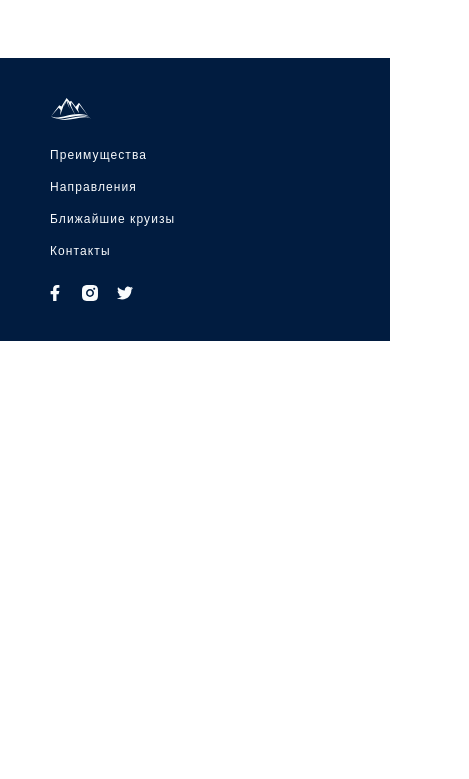
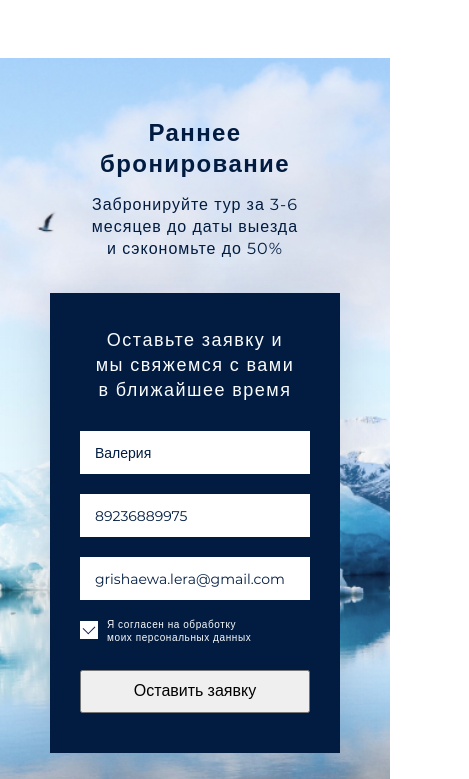
Before and after one commit to tkoshurnikova/cruises-to-antarctica, a website: page source/index.html in a window 390 px wide. Shown: the part 5565-6344 px from the top of the page, 469 px wide, since content can reach past the window. Before the commit the page ends 5906 px from the top, so only its background shows below. Drawn offline with nearby package versions, Linux system fonts and the light colour scheme; files that its build step writes are made by us from their sources; files whose address does not match are found by name.

Commit message:
Бронирование

```diff
--- a/source/index.html
+++ b/source/index.html
@@ -319,6 +319,24 @@
           </li>
         </ul>
       </section>
+      <section class="page-main__booking booking">
+        <div>
+          <h2>Раннее бронирование</h2>
+          <p>Забронируйте тур за 3-6 месяцев<br> до даты выезда и сэкономьте до 50%</p>
+        </div>
+        <form class="booking__form" method="post">
+          <p>Оставьте заявку и мы свяжемся с вами в ближайшее время</p>
+          <label class="visually-hidden" for="name">Имя</label>
+          <input type="text" name="name" id="name" placeholder="Валерия" aria-label="Имя">
+          <label class="visually-hidden" for="phone">Телефон</label>
+          <input type="tel" name="phone" id="phone" placeholder="89236889975" aria-label="Телефон">
+          <label class="visually-hidden" for="email">Электронная почта</label>
+          <input type="email" name="email" id="email" placeholder="grishaewa.lera@gmail.com" aria-label="Электронная почта">
+          <input class="visually-hidden" type="checkbox" name="personal-data" id="personal-data" checked>
+          <label for="personal-data">Я согласен на обработку моих персональных данных</label>
+          <button type="submit">Оставить заявку</button>
+        </form>
+      </section>
     </main>
     <footer class="page-footer">
       <a class="page-footer__logo">
--- /dev/null
+++ b/source/sass/blocks/booking.scss
@@ -0,0 +1,217 @@
+.booking {
+  display: flex;
+  justify-content: space-between;
+  align-items: center;
+  padding: 0 calc(50% - 520px);
+  padding-top: 50px;
+  padding-bottom: 50px;
+  background-color: #b8dcfb;
+  background-image: url("../img/booking-bg-desktop@1x.jpg");
+  background-repeat: no-repeat;
+  background-size: cover;
+
+  @media (min-resolution: 144dpi), (min-resolution: 1.5dppx) {
+    background-image: url("../img/booking-bg-desktop@2x.jpg");
+  }
+}
+
+.booking h2 {
+  margin: 0;
+  margin-top: 17px;
+  font-weight: 700;
+  font-size: 40px;
+  line-height: 60px;
+  color: #011c40;
+  letter-spacing: 2.8px;
+}
+
+.booking h2 + p {
+  width: 365px;
+  margin-top: 5px;
+  letter-spacing: 1.4px;
+}
+
+.booking p {
+  font-weight: 400;
+  font-size: 18px;
+  line-height: 27px;
+  color: #011c40;
+}
+
+.booking__form {
+  display: flex;
+  flex-direction: column;
+  width: 403px;
+  min-height: 455px;
+  box-sizing: border-box;
+  padding: 50px;
+  padding-top: 28px;
+  background-color: #011c40;
+  box-shadow: 0 4px 45px rgba(1, 28, 64, 0.15);
+  letter-spacing: 1.24px;
+}
+
+.booking__form p {
+  color: #f9fbfd;
+  margin-bottom: 26px;
+}
+
+.booking__form input {
+  width: 100%;
+  height: 43px;
+  box-sizing: border-box;
+  margin-bottom: 20px;
+  padding: 15px;
+  border: none;
+}
+
+.booking__form input::placeholder {
+  font-size: 14px;
+  line-height: 21px;
+  color: #011c40;
+}
+
+.booking__form input[type="checkbox"] + label {
+  position: relative;
+  margin-top: 3px;
+  padding-left: 23px;
+  font-size: 10px;
+  line-height: 13px;
+  color: #f9fbfd;
+  letter-spacing: 0.6px;
+}
+
+.booking__form input[type="checkbox"] + label::before {
+  content: "";
+  display: block;
+  position: absolute;
+  width: 18px;
+  height: 18px;
+  background-color: #ffffff;
+  top: -3px;
+  left: 0;
+}
+
+.booking__form input[type="checkbox"]:checked + label::after {
+  position: absolute;
+  content: "";
+  top: 0;
+  left: 4px;
+  z-index: 5;
+  width: 9px;
+  height: 7px;
+  transform: rotate(-45deg);
+  border-left: 1px solid #101a56;
+  border-bottom: 1px solid #101a56;
+}
+
+.booking__form button {
+  width: 100%;
+  height: 43px;
+  margin-top: 32px;
+}
+
+@media (max-width: 1023px) {
+  .booking {
+    padding: 0 calc(50% - 209px);
+    padding-top: 74px;
+    padding-bottom: 100px;
+    flex-direction: column;
+    text-align: center;
+    background-image: url("../img/booking-bg-tablet@1x.jpg");
+
+    @media (min-resolution: 144dpi), (min-resolution: 1.5dppx) {
+      background-image: url("../img/booking-bg-tablet@2x.jpg");
+    }
+  }
+
+  .booking h2 {
+    font-size: 34px;
+    line-height: 51px;
+    letter-spacing: 2.2px;
+  }
+
+  .booking h2 + p {
+    width: 363px;
+    margin: auto;
+    margin-top: 5px;
+    text-align: center;
+    letter-spacing: 1px;
+  }
+
+  .booking__form {
+    margin-top: 50px;
+  }
+}
+
+@media (max-width: 767px) {
+  .booking {
+    padding: 0 calc(50% - 145px);
+    padding-top: 50px;
+    padding-bottom: 65px;
+    background-image: url("../img/booking-bg-mobile@1x.jpg");
+
+    @media (min-resolution: 144dpi), (min-resolution: 1.5dppx) {
+      background-image: url("../img/booking-bg-mobile@2x.jpg");
+    }
+  }
+
+  .booking br {
+    display: none;
+  }
+
+  .booking div {
+    width: 100%;
+  }
+
+  .booking h2 {
+    margin-top: 9px;
+    font-size: 24px;
+    line-height: 31px;
+    letter-spacing: 1.4px;
+  }
+
+  .booking h2 + p {
+    width: 72%;
+    margin-top: 15px;
+    font-size: 16px;
+    line-height: 22px;
+  }
+
+  .booking__form {
+    width: 290px;
+    min-height: 460px;
+    margin-top: 33px;
+    padding: 40px 30px;
+    padding-top: 15px;
+  }
+
+  .booking__form p {
+    width: 88%;
+    margin: auto;
+    margin-top: 20px;
+    margin-bottom: 28px;
+    font-size: 18px;
+    line-height: 25px;
+    letter-spacing: 1.5px;
+  }
+
+  .booking__form input[type="checkbox"] + label {
+    text-align: left;
+    margin-top: -2px;
+    padding-left: 27px;
+    padding-right: 50px;
+  }
+
+  .booking__form input[type="checkbox"] + label::before {
+    top: 3px;
+  }
+
+  .booking__form input[type="checkbox"]:checked + label::after {
+    top: 6px;
+  }
+
+  .booking__form button {
+    margin-top: 26px;
+  }
+}
--- a/source/sass/style.scss
+++ b/source/sass/style.scss
@@ -9,4 +9,5 @@
 @import "blocks/details.scss";
 @import "blocks/advantages.scss";
 @import "blocks/cruises.scss";
+@import "blocks/booking.scss";
 @import "blocks/page-footer.scss";
```
Also changed, not shown: build/css/style.min.css, build/img/booking-bg-desktop@1x.webp (deleted), build/img/booking-bg-desktop@2x.webp (deleted), build/img/booking-bg-mobile@1x.webp (deleted), build/img/booking-bg-mobile@2x.webp (deleted), build/img/booking-bg-tablet@1x.webp (deleted), build/img/booking-bg-tablet@2x.webp (deleted), build/index.html, source/img/booking-bg-desktop@1x.webp (deleted), source/img/booking-bg-desktop@2x.webp (deleted), source/img/booking-bg-mobile@1x.webp (deleted), source/img/booking-bg-mobile@2x.webp (deleted), source/img/booking-bg-tablet@1x.webp (deleted), source/img/booking-bg-tablet@2x.webp (deleted), 1 other file.
